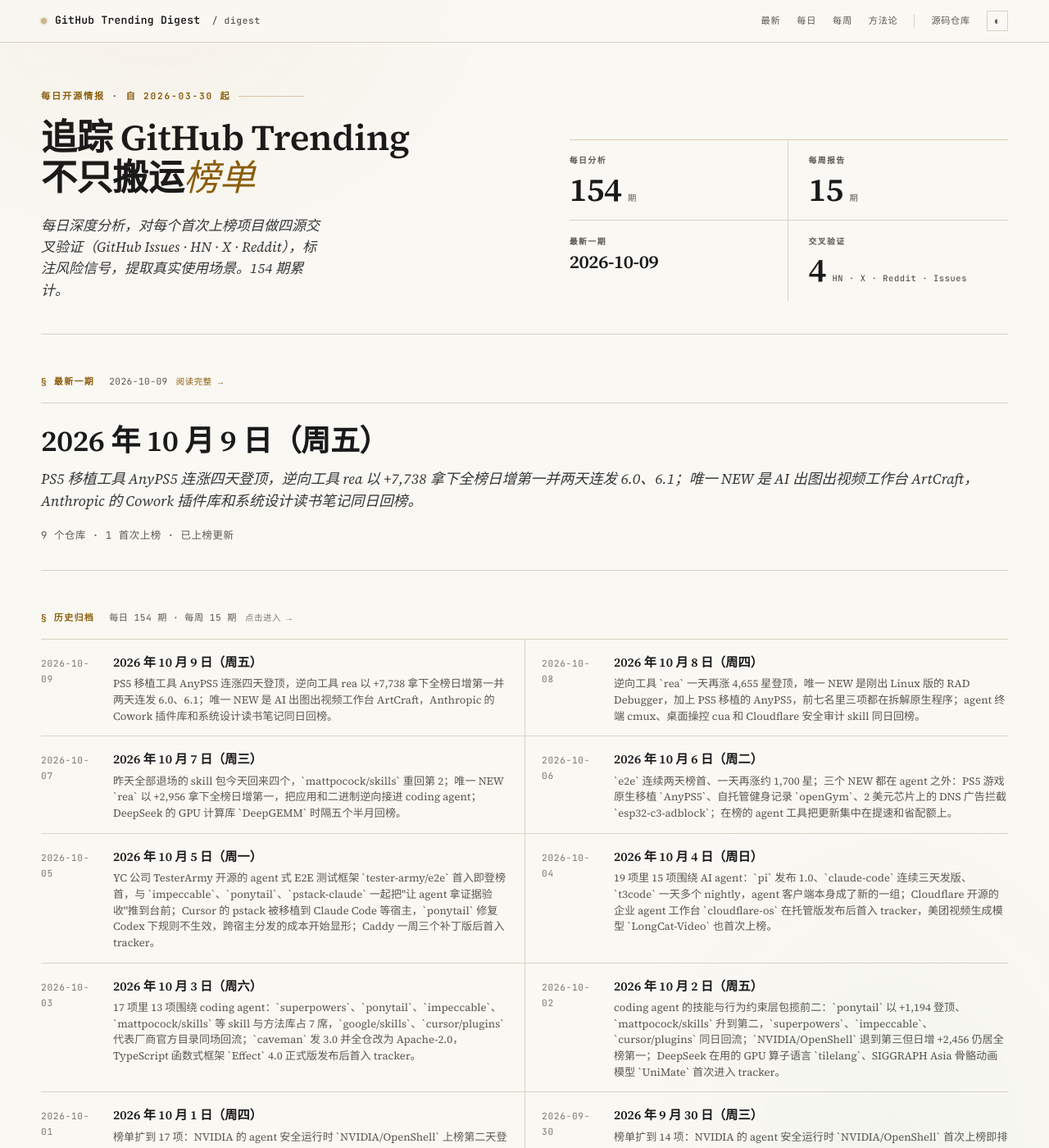
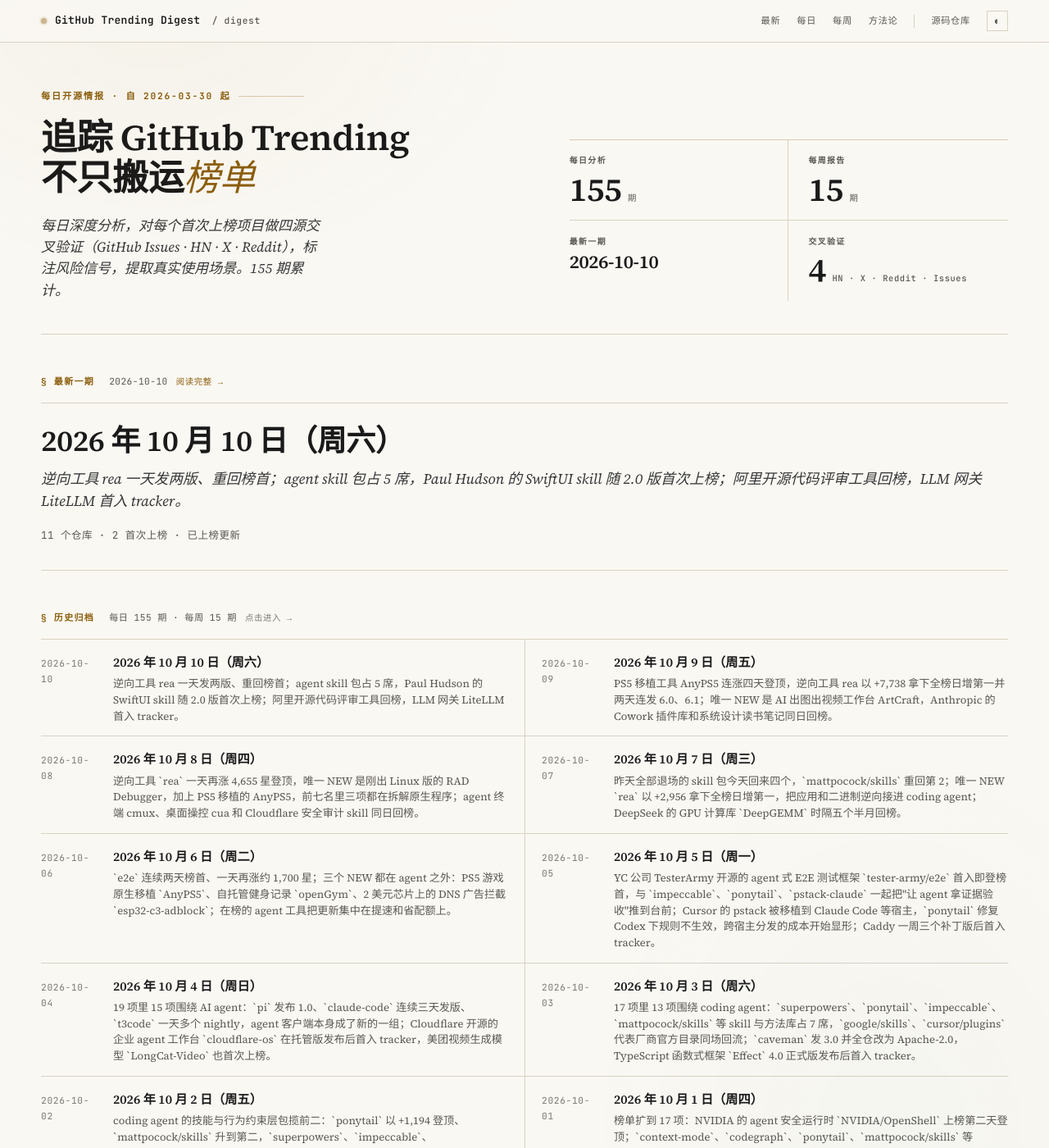
Before and after one commit to maxzyma/github-trending-digest, a Jekyll site: the page built from index.md, in a window 1280 px wide and 1400 px high. Shown: the whole window at 82% size. Built offline with Jekyll 4.4.1, drawn with Linux system fonts in a browser that asks for light colours; some of the changed lines change nothing that is shown; some of the changed text lies outside the part shown.

Commit message:
daily: 2026-10-10 public archive

```diff
--- /dev/null
+++ b/daily/2026-10-10-analysis.md
@@ -0,0 +1,145 @@
+---
+layout: daily
+date: 2026-10-10
+title: GitHub Trending 深度分析 — 2026 年 10 月 10 日（周六）
+subtitle: 逆向工具 rea 一天发两版、重回榜首；agent skill 包占 5 席，Paul Hudson 的 SwiftUI skill 随 2.0 版首次上榜；阿里开源代码评审工具回榜，LLM 网关 LiteLLM 首入 tracker。
+total: 11
+new_count: 2
+new_repos:
+  - repo: twostraws/SwiftUI-Agent-Skill
+    stars: 5464
+    star_delta: 65
+    lang: Markdown
+    source_strength: 中
+    risk_tags: ['bus_factor', 'stability', '规则主观性']
+updated_repos:
+  - repo: morluto/rea
+    change: ↑2
+    days_listed: 4
+  - repo: boykopovar/AnyPS5
+    change: ↓1
+    days_listed: 5
+  - repo: mattpocock/skills
+    change: ↑1
+    days_listed: 4
+  - repo: cathrynlavery/diagram-design
+    change: ↓2
+    days_listed: 4
+  - repo: anthropics/knowledge-work-plugins
+    change: ↑1
+    days_listed: 2
+  - repo: storytold/artcraft
+    change: ↓1
+    days_listed: 2
+---
+
+# GitHub Trending 深度分析 — 2026 年 10 月 10 日（周六）
+
+_逆向工具 rea 一天发两版、重回榜首；agent skill 包占 5 席，Paul Hudson 的 SwiftUI skill 随 2.0 版首次上榜；阿里开源代码评审工具回榜，LLM 网关 LiteLLM 首入 tracker。_
+
+_项目总数: 11 | 首次上榜: 2 | 重新上榜: 3 | 已上榜更新: 6 | 数据源: https://github.com/trending_
+
+---
+
+## 本日主线
+
+**主线一：榜单地图 — 榜单扩到 11 项，agent skill 包占近一半。** 今日可分 4 组：
+
+- **Agent skill 与插件包**（5 项）—— `mattpocock/skills`（↑1，#3，282,796 ⭐）、`cathrynlavery/diagram-design`（↓2，#4）、`anthropics/knowledge-work-plugins`（↑1，#6）、`addyosmani/agent-skills`（RE，#8，104,019 ⭐）、`twostraws/SwiftUI-Agent-Skill`（NEW，#11）
+- **原生程序、逆向与创作工具**（3 项）—— `morluto/rea`（↑2，榜首，+14,927）应用与二进制逆向、`boykopovar/AnyPS5`（↓1，#2，+5,868）PS5 游戏移植、`storytold/artcraft`（↓1，#9，+3,752）AI 出图出视频工作台
+- **AI 工程基础设施**（2 项）—— `alibaba/open-code-review`（RE，#5）代码评审、`BerriAI/litellm`（NEW，#7，知名老项目首入 tracker）LLM 网关
+- **研究模型**（1 项）—— `Robbyant/lingbot-map`（RE，#10）流式 3D 重建
+
+和 10-09 相比，昨天的 9 项留下 6 项，`claude-mem`、`raddebugger`、`system-design-notes` 退场；新进 5 项里 3 项是回榜老面孔，真正首次出现的只有 LiteLLM 和 SwiftUI skill。
+
+**主线二：逆向工具和游戏移植仍占前两名 — 两边的维护节奏都很快。** `rea`（#1）按 API 计数一天涨约 20,300 星，10-09 当天连发 6.2.0 和 6.3.0，从 10-08 的 6.0.0 算起约 38 小时内四个版本。6.3.0 列了 8 项破坏性变更，集中在抓包记录、浏览器分析结果和各分析器输出的数据格式上，通过 MCP 接入的 agent 需要锁定版本。`AnyPS5`（#2）10-09 至 10-10 凌晨合入了上百个社区 PR，覆盖 libc、显卡命令处理、Linux/Windows 文件时间戳、macOS 重链接器（#1597）等，但正式版本仍停在 9-28 的 v0.1.1。
+
+**主线三：Agent skill 分成三层 — 通用工程方法、垂直领域规则和厂商插件同榜。** `mattpocock/skills` 和 `addyosmani/agent-skills` 教 agent 用工程师的方式做事；`diagram-design`（画图）和新上榜的 `SwiftUI-Agent-Skill`（写 SwiftUI）把一个具体领域的规则打包；`knowledge-work-plugins` 是 Anthropic 给 Cowork 用的插件库，负责连上第三方业务系统。SwiftUI skill 10-09 发布 2.0.0，加入 iOS 27 和 iPhone Duo 的规则，这是它今天上榜的直接诱因。
+
+**主线四：AI 工程基础设施回到榜单 — 代码评审和模型网关各一项。** `open-code-review` 掉榜三周后回到 #5，期间从 v1.12.8 发到 v1.12.13，新增 OpenRouter 作为模型来源（#1522、#1610）。`litellm` 是 6 万星的老牌 LLM 网关，今天首入 tracker；它的仓库描述改成了"Rust core with Python SDK"，仓库里已有 `litellm-rust` 目录，但按 GitHub 语言统计 Python 仍占绝大部分。
+
+**主线五：榜单解读提醒 — rea 的星数增速和社区规模还需分开看。** `rea` 47,671 ⭐ 对 147 个 subscribers（约 324:1），仓龄半年，一天两万星的增速远快于 issue 和外部讨论的增长；它的提交和发版是真实高频，但"有多少人在实际用"还要看后续外部 issue。`AnyPS5` 比例约 88:1，PR 来自大量不同贡献者，社区参与更扎实。
+
+---
+
+## 首次上榜项目
+
+### [twostraws/SwiftUI-Agent-Skill](https://github.com/twostraws/SwiftUI-Agent-Skill) — NEW ⭐ 5,464（+65）| Markdown | 信源：中
+
+**它是什么**: 一套给 AI 编程助手看的 SwiftUI 写作规则，名叫"SwiftUI Pro"，作者是 Hacking with Swift 的 Paul Hudson。装上之后，Claude Code、Codex、Cursor 等工具在写或审查 SwiftUI 代码时，会按这套规则检查。
+
+**解决什么问题**: 大模型写 SwiftUI 常见三类毛病：用已经废弃的 API、按钮在 VoiceOver 下读不出名字、写出意外的性能问题。以前只能靠开发者事后逐条纠正；这个 skill 把规则拆成无障碍、API、数据流、导航、性能、本地化等 12 份参考文档，让 agent 在生成时就遵守。目标平台是 iOS 26+、Swift 6.4+。
+
+**谁在用、怎么用**（来自 Issues/X）:
+- 审查现有项目：开发者 Jeehut 在自己的 CreditsKit 项目上实际使用，评价"整体很有用"，但指出"把所有计算属性视图都拆出去"这条规则会让代码更难读（#14）；作者在 1.1.0 允许用户覆盖这条规则。
+- 在 Xcode 里用：有用户希望在 Xcode 内置的 AI 助手里加载，作者随后补了文章和视频（#5）。
+- 安装踩坑：用 `npx skills add` 装到了 `~/.agents/skills`，Claude Code 读不到（#9）；另有用户指出目录里重复嵌套了一层 skill 文件夹（#19，仍 open）。
+
+**社区怎么评价**:
+- 正面: 作者回复快、对规则提议会核实后再取舍（如 #20），讨论质量高；SwiftLee（Antoine van der Lee）在 X 上转发推荐。
+- 负面: 部分规则偏主观，可能让 agent 过度重构（#14）；4 月到 10 月几乎没有提交，#21、#22、#24 等 PR 积压。
+- 健康度: 5,464 ⭐ / 65 subscribers（约 84:1）/ 12 个 open issue 和 PR。仓库建于 2026-03-05，作者 12 次提交，其余两位贡献者共 6 次。HN 和 Reddit 未找到本仓的讨论，X 上以作者本人推广为主（3-12 自称"一周内成为 GitHub 上 star 最多的 Swift skill"）。
+
+**风险与争议**:
+- **bus_factor**: 维护集中在作者一人，外部 PR 长期未处理。
+- **stability**: 目录嵌套重复、SKILL.md 版本号与发布版本不一致（#19）。
+- **规则主观性**: 部分规则是作者的风格偏好，直接套用可能引发不必要的重构（#14）。
+
+**技术备注**: 纯 Markdown（`SKILL.md` + 12 份 references），MIT 许可；支持 `npx skills add` 安装和 Claude Code 插件市场，另带 Codex 用的 `agents/openai.yaml`；调用方式为 Claude Code `/swiftui-pro`、Codex `$swiftui-pro`。
+
+### [BerriAI/litellm](https://github.com/BerriAI/litellm) — NEW ⭐ 60,691（+95）| Python | 知名老项目首入 tracker
+
+YC W23 公司 BerriAI 维护的 LLM 网关：用 OpenAI 的接口格式调用 100 多家模型服务，附带成本统计、限流、负载均衡、护栏和日志，常被团队部署成内部统一的模型代理。仓库描述现改为"Rust core with Python SDK"，仓内有 `litellm-rust` 目录，但按 GitHub 语言统计 Python 约 1.16 亿字节、Rust 约 460 万字节，主体仍是 Python。10-08 至 10-09 连续发了 v1.102.4、v1.104.2 两个正式版和 v1.105、v1.106 的预发布版。HN 上 9-11 的"Litelm: LiteLLM Without the Bloat"拿到 177 分、63 条评论，说明社区对它的体积和复杂度有不满，轻量替代品在出现。5,408 个 open issue 和 PR 也反映维护压力。今日增量仅 +95，在榜更多反映持续发版而非关注度激增。
+
+---
+
+## RE 回归项目
+
+### alibaba/open-code-review — RE（#5，上次上榜 2026-09-19）
+
+- **Stars**: 45,283（今日 +326，较 9-19 在榜时的 36,719 累计 +8,564）
+- **更新**: 9-21 至 10-08 发布 v1.12.8 ~ v1.12.13：新增 OpenRouter 作为模型来源并允许指定未列出的模型（#1522、#1610），增加删除已保存会话的命令（#1490），支持 Jinja 模板文件（#1056），修复 GitLab 多行评论（#1000）和文件重命名后丢失评审结果（#1529）；9-22 有一项安全修复，校验凭据命令（#1291）。
+
+### addyosmani/agent-skills — RE（#8，上次上榜 2026-10-08）
+
+- **Stars**: 104,019（今日 +436，较 10-08 在榜时的 102,849 累计 +1,170）
+- **更新**: 无显著更新，最近一次推送是 10-03。
+
+### Robbyant/lingbot-map — RE（#10，上次上榜 2026-07-01）
+
+- **Stars**: 17,727（今日 +110，较 6-29 首次上榜时的 8,253 累计 +9,474）
+- **更新**: 仓库描述标注入选 ECCV 2026 最佳论文候选，README 补上 ECCV 正式引用格式和 arXiv 链接（10-05）；10-06 修复天空遮罩的阈值与缩放问题。7 月以来主要是文档和技术报告更新，模型本身没有新版本。
+
+---
+
+## 已上榜项目更新
+
+### morluto/rea — ↑2（连续上榜 4 天，#1）
+
+- **Stars**: 47,671（今日 +14,927，较 10-09 的 27,377 增加 +20,294）
+- **更新**: 10-09 发布 6.2.0 和 6.3.0。6.3.0 的破坏性变更包括：缺少来源记录的历史抓包会被拒绝、浏览器分析结果的 JSON 结构路径改为带类型的分段、各分析器必须显式输出原先由默认值补齐的元数据；新功能有安装时注册 OMP（#1301）、记录 Electron 应用的完整性校验不一致。另有一批 JavaScript 分析修复（#1292、#1351、#1361）和超大 JSON 输入的流式处理（#1360）。subscribers 从 86 升到 147。
+
+### boykopovar/AnyPS5 — ↓1（连续上榜 5 天，#2）
+
+- **Stars**: 22,559（今日 +5,868，较 10-09 的 15,995 增加 +6,564）
+- **更新**: 10-09 至 10-10 凌晨合入上百个社区 PR，例如提高打开文件数上限（#1645）、libc 堆内存 32 字节对齐（#1621）、Windows 文件时间戳（#1518）、macOS 重链接器（#1597）、网络 epoll 精确超时（#1588），以及多项显卡命令处理修复（#1587、#1589、#1602）。最新版本仍是 9-28 的 v0.1.1，open issue 和 PR 合计 484 个。
+
+### mattpocock/skills — ↑1（连续上榜 4 天，#3）
+
+- **Stars**: 282,796（今日 +1,687，较 10-09 的 281,177 增加 +1,619）
+- **更新**: 10-09 修复初始化向导的模板问题，一次关闭 5 个相关 issue（#1237）；retro skill 改为始终加载 writing-for-agents（#1240）。最新版本仍是 10-04 的 v1.3.1。
+
+### cathrynlavery/diagram-design — ↓2（连续上榜 4 天，#4）
+
+- **Stars**: 47,938（今日 +1,739，较 10-09 的 46,450 增加 +1,488）
+- **更新**: 10-09 从 2.6.69 升到 2.6.71：装饰性 SVG 不再参与图表命名检查（#330），标签遮挡检测改在画布坐标系里比较（#327），README 加演示、修正强调色对比度并改用离线字体（#369）。
+
+### anthropics/knowledge-work-plugins — ↑1（连续上榜 2 天，#6）
+
+- **Stars**: 28,294（今日 +709，较 10-09 的 27,627 增加 +667）
+- **更新**: 10-09 只有两次第三方插件版本跟进：Qodo（#1290）和 Carta（#1289）。
+
+### storytold/artcraft — ↓1（连续上榜 2 天，#9）
+
+- **Stars**: 11,639（今日 +3,752，较 10-09 的 8,116 增加 +3,523）
+- **更新**: 10-09 发布 0.42.0，把报错信息改得更易懂（#2025）。subscribers 从 50 升到 69，open issue 和 PR 合计 101 个。
--- /dev/null
+++ b/daily/2026-10-10.md
@@ -0,0 +1,17 @@
+# GitHub Trending 每日榜单 — 2026 年 10 月 10 日（周六）
+
+| # | 项目 | Stars | 今日 | 排名变化 |
+|---|------|-------|------|---------|
+| 1 | [morluto/rea](https://github.com/morluto/rea) | 47,671 | +14,927 | ↑2 |
+| 2 | [boykopovar/AnyPS5](https://github.com/boykopovar/AnyPS5) | 22,559 | +5,868 | ↓1 |
+| 3 | [mattpocock/skills](https://github.com/mattpocock/skills) | 282,796 | +1,687 | ↑1 |
+| 4 | [cathrynlavery/diagram-design](https://github.com/cathrynlavery/diagram-design) | 47,938 | +1,739 | ↓2 |
+| 5 | [alibaba/open-code-review](https://github.com/alibaba/open-code-review) | 45,283 | +326 | RE |
+| 6 | [anthropics/knowledge-work-plugins](https://github.com/anthropics/knowledge-work-plugins) | 28,294 | +709 | ↑1 |
+| 7 | [BerriAI/litellm](https://github.com/BerriAI/litellm) | 60,691 | +95 | NEW |
+| 8 | [addyosmani/agent-skills](https://github.com/addyosmani/agent-skills) | 104,019 | +436 | RE |
+| 9 | [storytold/artcraft](https://github.com/storytold/artcraft) | 11,639 | +3,752 | ↓1 |
+| 10 | [Robbyant/lingbot-map](https://github.com/Robbyant/lingbot-map) | 17,727 | +110 | RE |
+| 11 | [twostraws/SwiftUI-Agent-Skill](https://github.com/twostraws/SwiftUI-Agent-Skill) | 5,464 | +65 | NEW |
+
+> 数据源：<https://github.com/trending> · 抓取于 2026-10-10
--- a/index.md
+++ b/index.md
@@ -48,6 +48,7 @@
 
 ## Daily Analysis
 
+- [2026-10-10](daily/2026-10-10-analysis) — 逆向工具 rea 一天发两版、重回榜首；agent skill 包占 5 席，Paul Hudson 的 SwiftUI skill 随 2.0 版首次上榜；阿里开源代码评审工具回榜，LLM 网关 LiteLLM 首入 tracker。
 - [2026-10-09](daily/2026-10-09-analysis) — PS5 移植工具 AnyPS5 连涨四天登顶，逆向工具 rea 以 +7,738 拿下全榜日增第一并两天连发 6.0、6.1；唯一 NEW 是 AI 出图出视频工作台 ArtCraft，Anthropic 的 Cowork 插件库和系统设计读书笔记同日回榜。
 - [2026-10-08](daily/2026-10-08-analysis) — 逆向工具 rea 一天再涨 4,655 星登顶，唯一 NEW 是刚出 Linux 版的 RAD Debugger，加上 PS5 移植的 AnyPS5，前七名里三项都在拆解原生程序；agent 终端 cmux、桌面操控 cua 和 Cloudflare 安全审计 skill 同日回榜。
 - [2026-10-07](daily/2026-10-07-analysis) — 昨天全部退场的 skill 包今天回来四个，mattpocock/skills 重回第 2；唯一 NEW rea 以 +2,956 拿下全榜日增第一，把应用和二进制逆向接进 coding agent；DeepSeek 的 GPU 计算库 DeepGEMM 时隔五个半月回榜。
```
